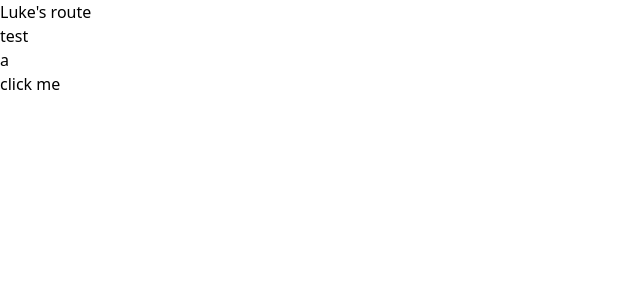
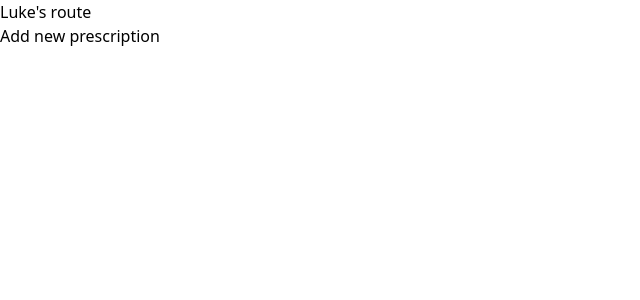
Before and after one commit to justinschwerdtfeger/axxess-hackathon, a SvelteKit app: page /luke in a window 1280 px wide. Shown: the top 300 px of the page, without its empty margins (0-640 px from the left). Built offline with nearby package versions, Linux system fonts and the light colour scheme.

Commit message:
Update +page.svelte

```diff
--- a/src/routes/luke/+page.svelte
+++ b/src/routes/luke/+page.svelte
@@ -1,18 +1,13 @@
 <p>Luke's route</p>
-<p>test</p>
-<p>a</p>
+
 
 <script lang="ts">
     function addPrescription(){
         alert('Enter your prescription details!');
-        let totalPills = $state(0);
-        let totalDays = $state(0);
-        let dailyPills = $state(0);
     }
 </script>
 
-
-<btton onclick = {addPrescription}>click me</btton>
+<btton onclick = {addPrescription}>Add new prescription</btton>
 
 <style>
     button {
```
